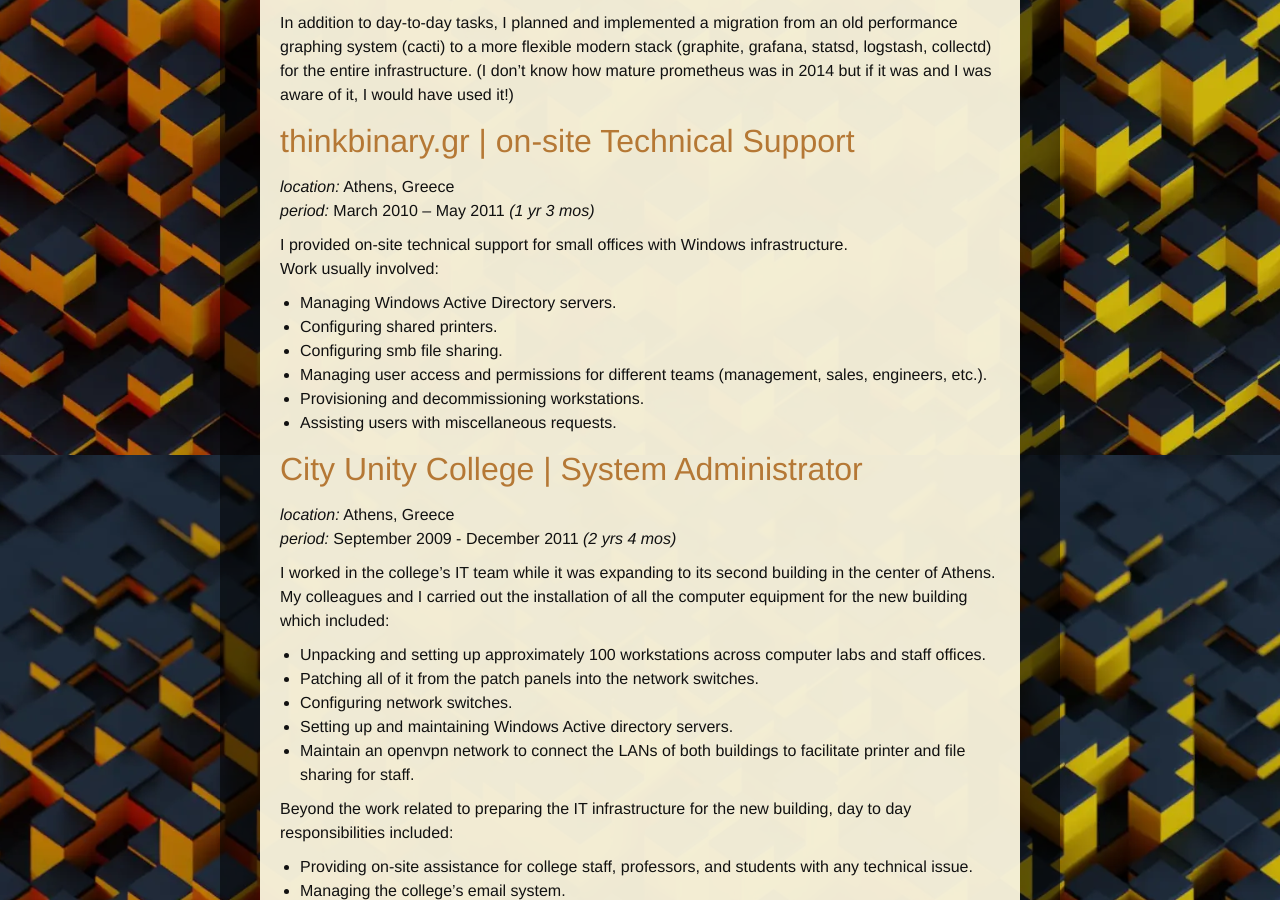
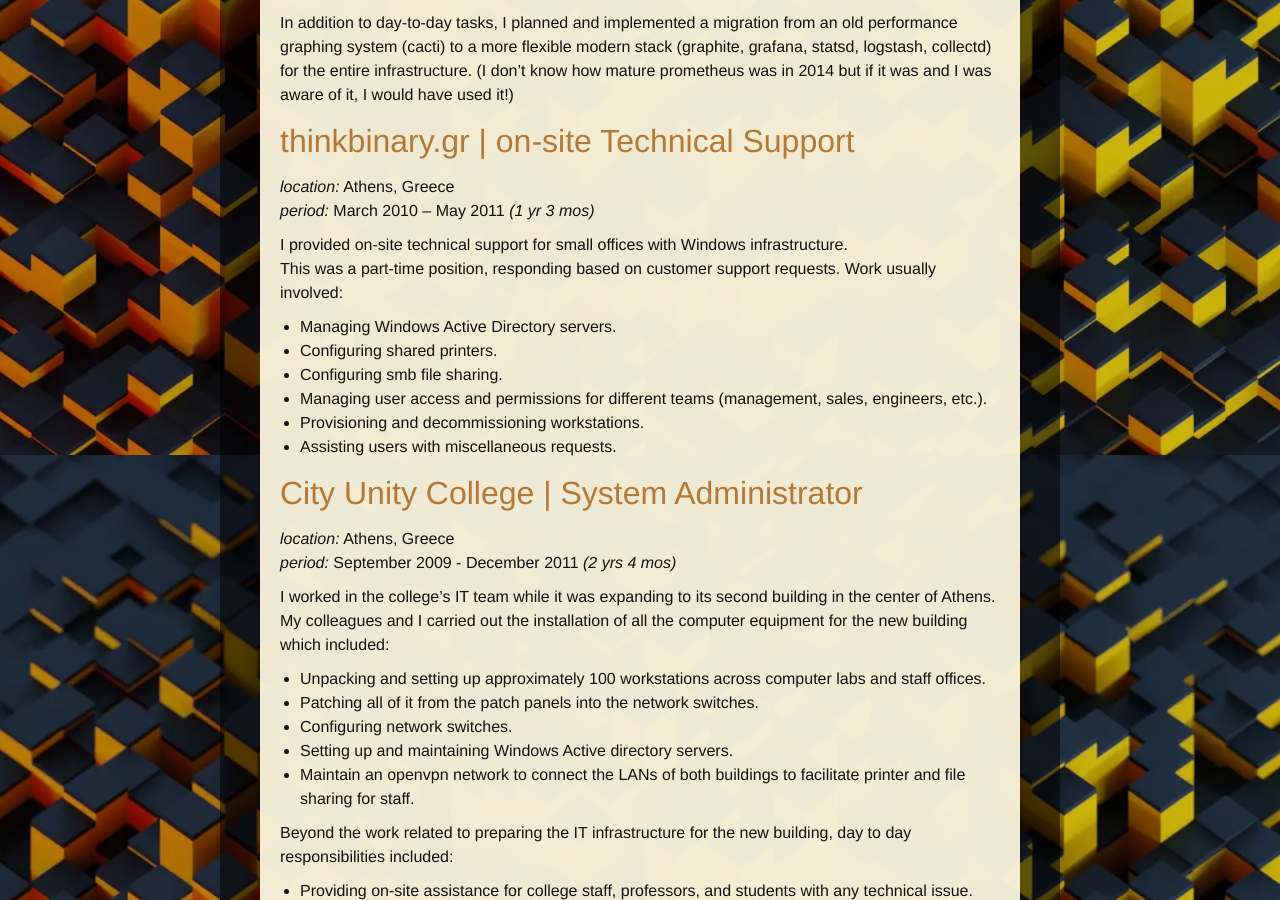
Before and after one commit to gangelop/lathan.github.io, a Jekyll site: the page built from cv.md, in a window 1280 px wide and 900 px high, scrolled down 1345 px. Built offline with Jekyll 4.4.1, drawn with Linux system fonts in a browser that asks for light colours.

Commit message:
cv: part-time clarification

```diff
--- a/cv.md
+++ b/cv.md
@@ -53,6 +53,7 @@
 *period:* March 2010 – May 2011 *(1 yr 3 mos)*
 
 I provided on-site technical support for small offices with Windows infrastructure.
+This was a part-time position, responding based on customer support requests.
 Work usually involved:
 * Managing Windows Active Directory servers.
 * Configuring shared printers.
```
